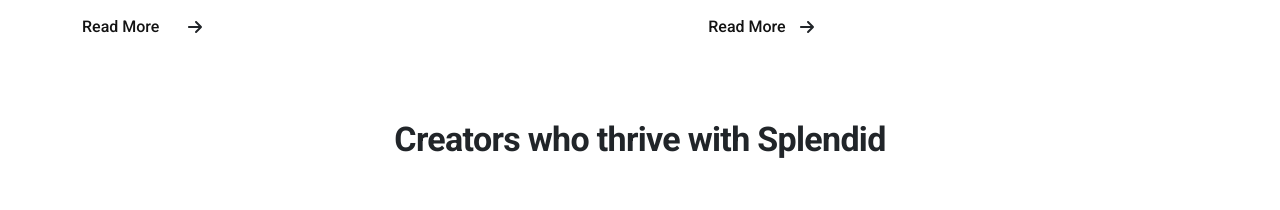
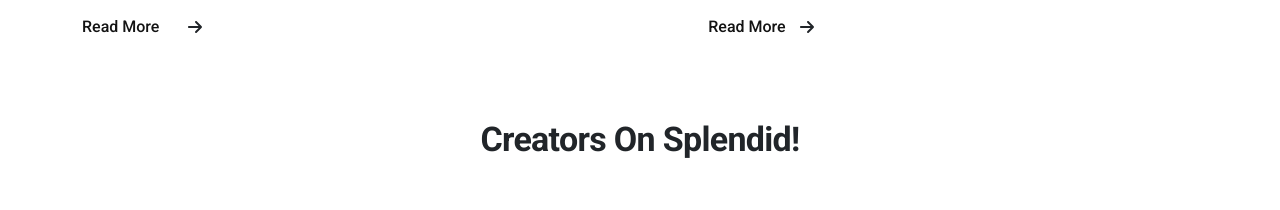
Before and after one commit to vijayraman96/demo-splendid, a React (Create React App) app: page /creator in a window 1280 px wide. Shown: the part 1571-1781 px from the top of the page. Built offline with nearby package versions, Linux system fonts and the light colour scheme; no server answers.

Commit message:
creators - fixes

```diff
--- a/src/Pages/Creator/CreatorsList/CreatorsList.js
+++ b/src/Pages/Creator/CreatorsList/CreatorsList.js
@@ -39,7 +39,7 @@
 
   return (
     <div className="creators-list">
-      <h2 className="creators-list-title">Creators who thrive with Splendid</h2>
+      <h2 className="creators-list-title">Creators On Splendid!</h2>
       <div className="alphabets">
         {alphabets.map((letter) => (
           <button
```
